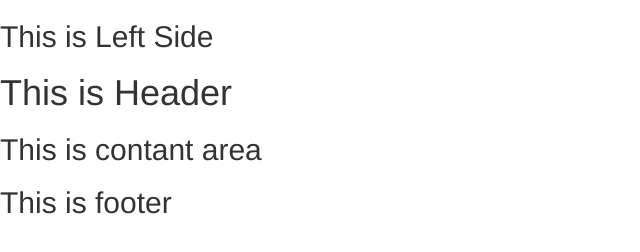
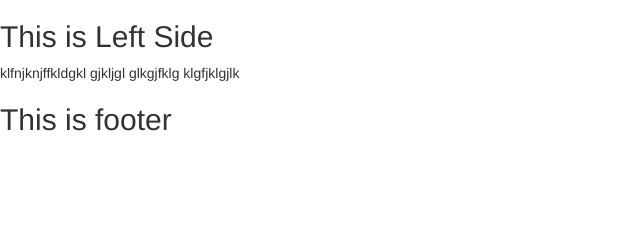
Before and after one commit to xaviullah/rock_star-1, a plain HTML site: page index.html in a window 1280 px wide. Shown: the whole page, without its empty margins (0-640 px from the left). Drawn offline with nearby package versions, Linux system fonts and the light colour scheme.

Commit message:
last change

```diff
--- a/index.html
+++ b/index.html
@@ -14,15 +14,13 @@
 			<div class="left_side">
 				<h2>This is Left Side</h2>
 			</div>
-			<div class="main_content_area">
-				<heder>
-					<div class="header_area">
-						<h1>This is Header</h1>
-					</div>
-				</heder>
-				<div class="main_content_area">
-					<h2>This is contant area</h2>
-				</div>
+
+
+			klfnjknjffkldgkl
+			gjkljgl
+			glkgjfklg
+			klgfjklgjlk
+
 				<footer>
 					<div class="footer_area">
 						<h2>This is footer</h2>
```
Also changed, not shown: home.html (+36 -0 lines).
